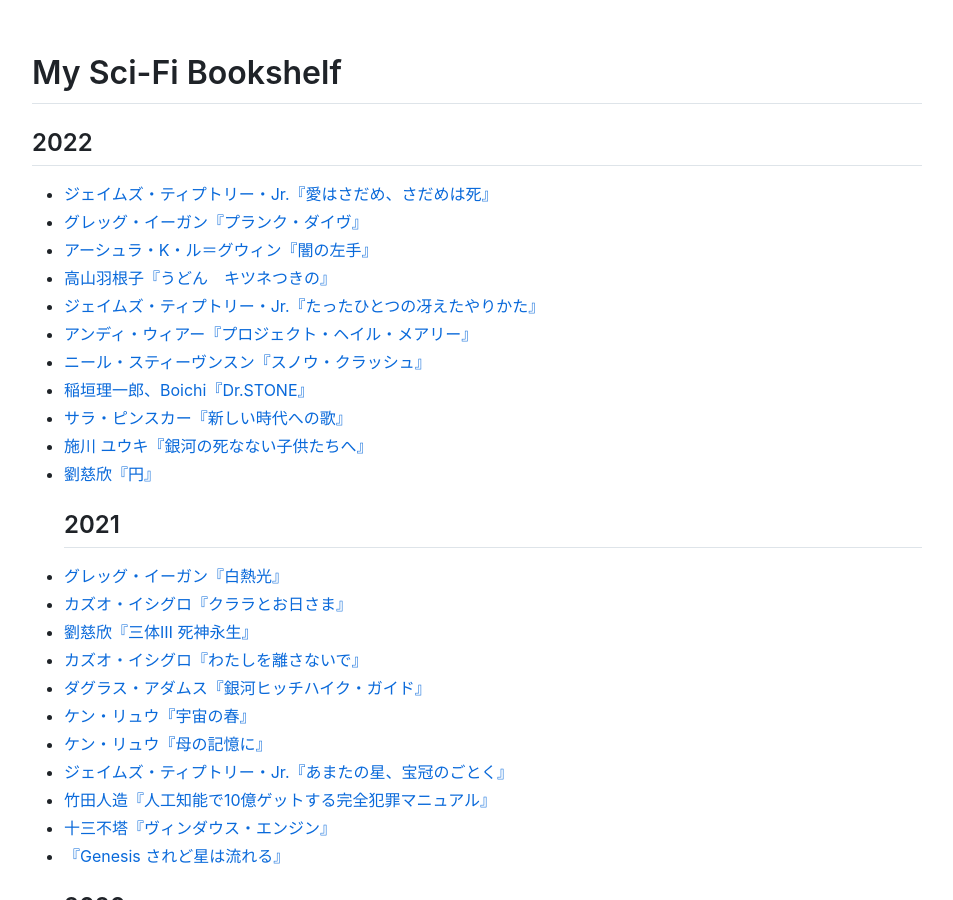
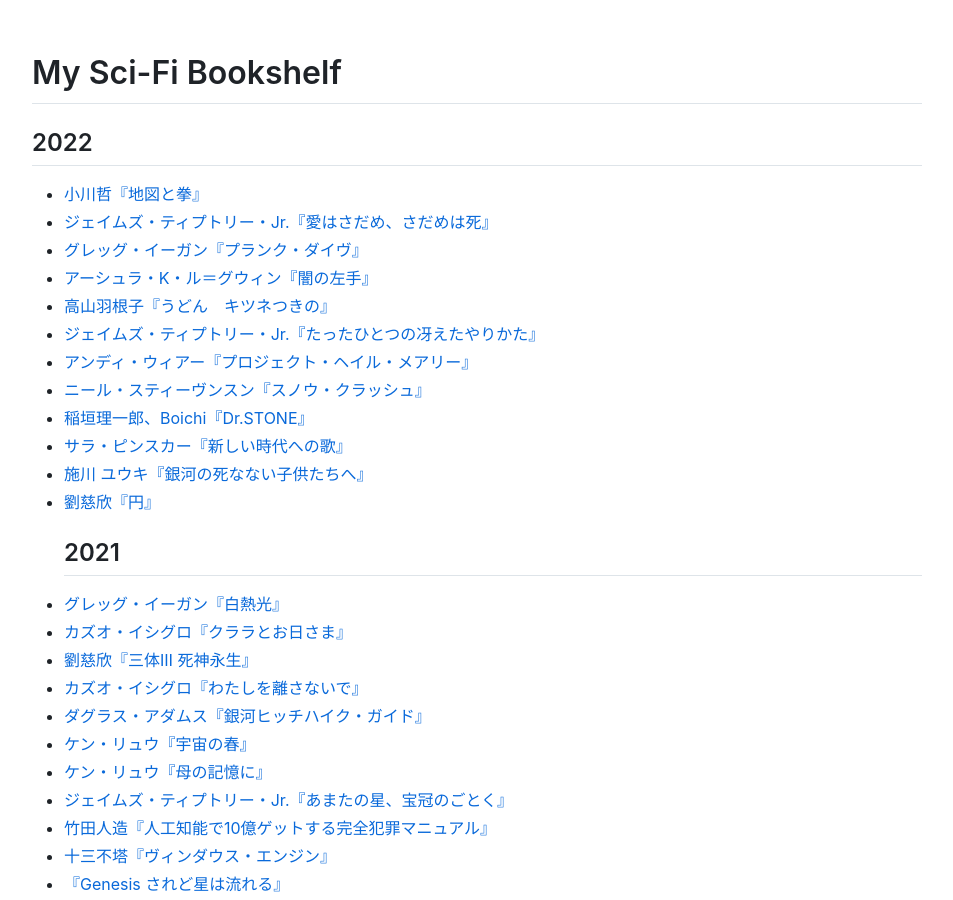
Before and after one commit to sankichi92/sankichi.net, a Jekyll site: the page built from sci-fi.md, in a window 1280 px wide and 900 px high. Shown: the whole window, without its empty margins (163-1116 px from the left). Built offline with Jekyll 4.4.1, drawn with Linux system fonts in a browser that asks for light colours; nearby versions of some CDN libraries; our own code applies the rules of GitHub Pages for plain Markdown files.

Commit message:
Update sci-fi-bookshelf.yml

```diff
--- a/_data/sci-fi-bookshelf.yml
+++ b/_data/sci-fi-bookshelf.yml
@@ -1,3 +1,8 @@
+- title: 地図と拳
+  author: 小川哲
+  asin: B0B4RBN2ZZ
+  date: 2022-07-26
+
 - title: 愛はさだめ、さだめは死
   author: ジェイムズ・ティプトリー・Jr.
   asin: 4150107300
```
